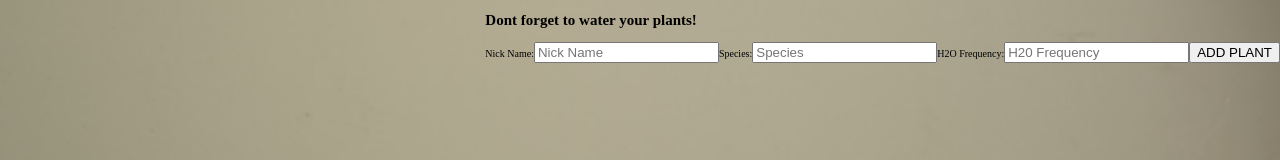
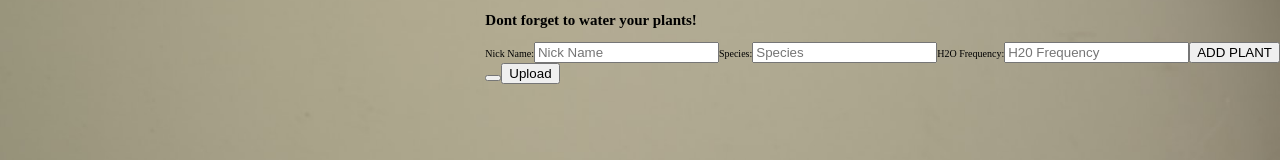
Before and after one commit to Water-MyPlants/FRONT-END, a React (Create React App) app: page /plants in a window 1280 px wide. Shown: the top 160 px of the page. Built offline with nearby package versions, Linux system fonts and the light colour scheme.

Commit message:
upload image started, needs axios post endpoint

```diff
--- a/package.json
+++ b/package.json
@@ -3,6 +3,7 @@
   "version": "0.1.0",
   "private": true,
   "dependencies": {
+    "axios": "^0.19.0",
     "formik": "^1.5.8",
     "react": "^16.10.2",
     "react-dom": "^16.10.2",
--- a/src/components/PlantList.js
+++ b/src/components/PlantList.js
@@ -3,8 +3,10 @@ import { Form, Field, withFormik } from "formik";
 import * as Yup from "yup";
 
 import PlantCard from "./PlantCard";
+import UploadForm from './UploadForm'
 
 export const PlantList = ({ errors, touched, values, status }) => {
+
   return (
     <div className="wrapper">
       <div className="plant-list-container">
@@ -34,6 +36,7 @@ export const PlantList = ({ errors, touched, values, status }) => {
             ADD PLANT
           </button>
         </Form>
+        <UploadForm />
       </div>
     </div>
   );
--- /dev/null
+++ b/src/components/UploadForm.js
@@ -0,0 +1,39 @@
+import React, { Component } from 'react'
+import axios from 'axios'
+
+export default class UploadForm extends Component {
+
+    state = {
+        selectedImg: null
+      }
+
+      imgSelectedHandler = e => {
+        console.log(e.target)
+        this.setState({
+          selectedImg: e.target.files[0]
+        })
+      }
+
+    imgUploadHandler = () => {
+        const formData = new FormData();
+        formData.append('image', this.state.selectedImg, this.state.selectedImg.name);
+        axios.post('', formData).then(res => {
+          console.log(res)
+        })
+      }
+
+    render() {
+        return (
+            <div className='upload-contaniner'>
+          <input
+          style={{display: 'none'}}
+          type='file'
+          onChange={this.imgSelectedHandler}
+          ref={imgInput => this.imgInput = imgInput}
+          />
+          <button onClick={() => this.imgInput.click()}></button>
+          <button onClick={this.imgUploadHandler}>Upload</button>
+        </div>
+        )
+    }
+}
```
Also changed, not shown: 1 other file (tests, documents, lock files or other folders).
